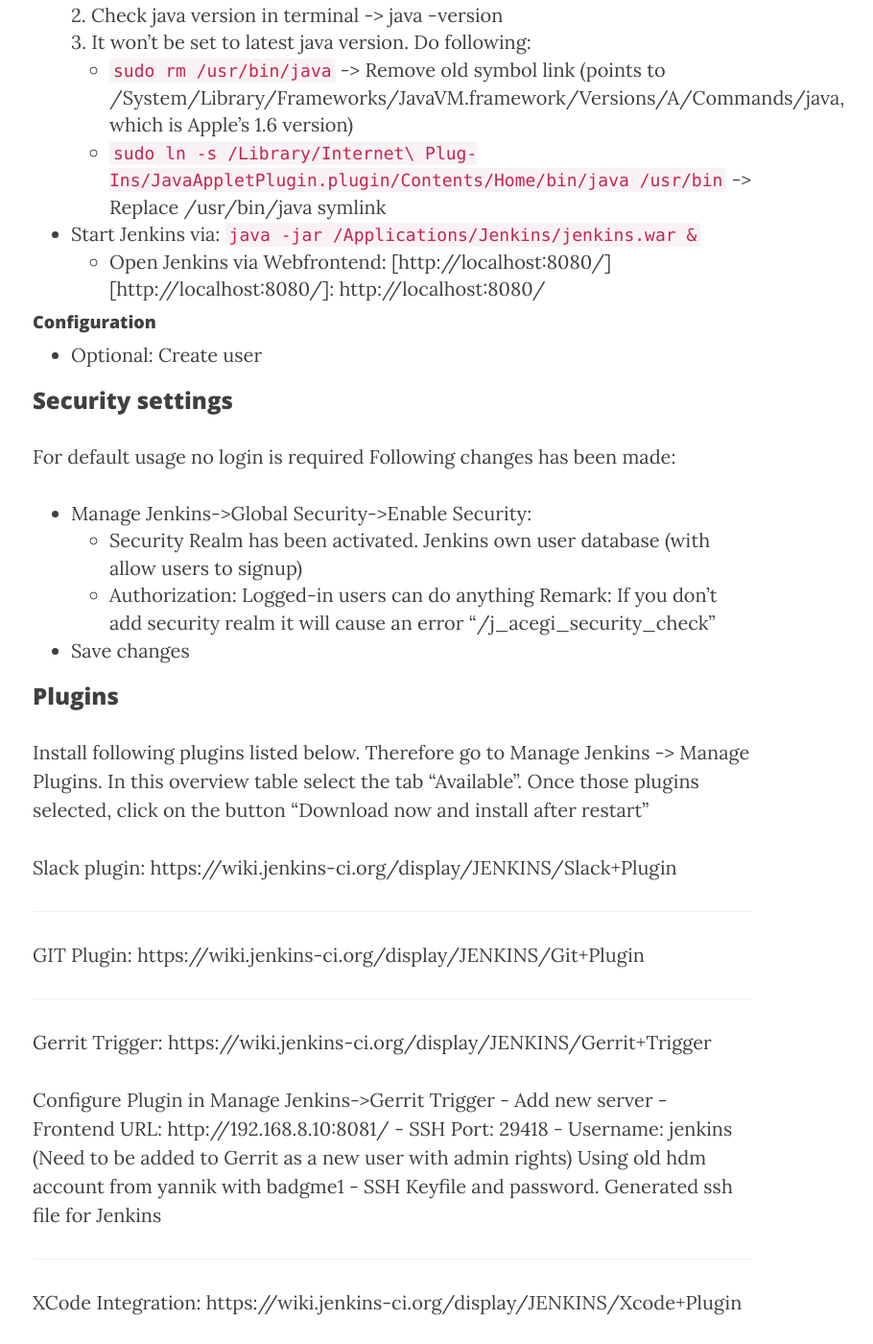
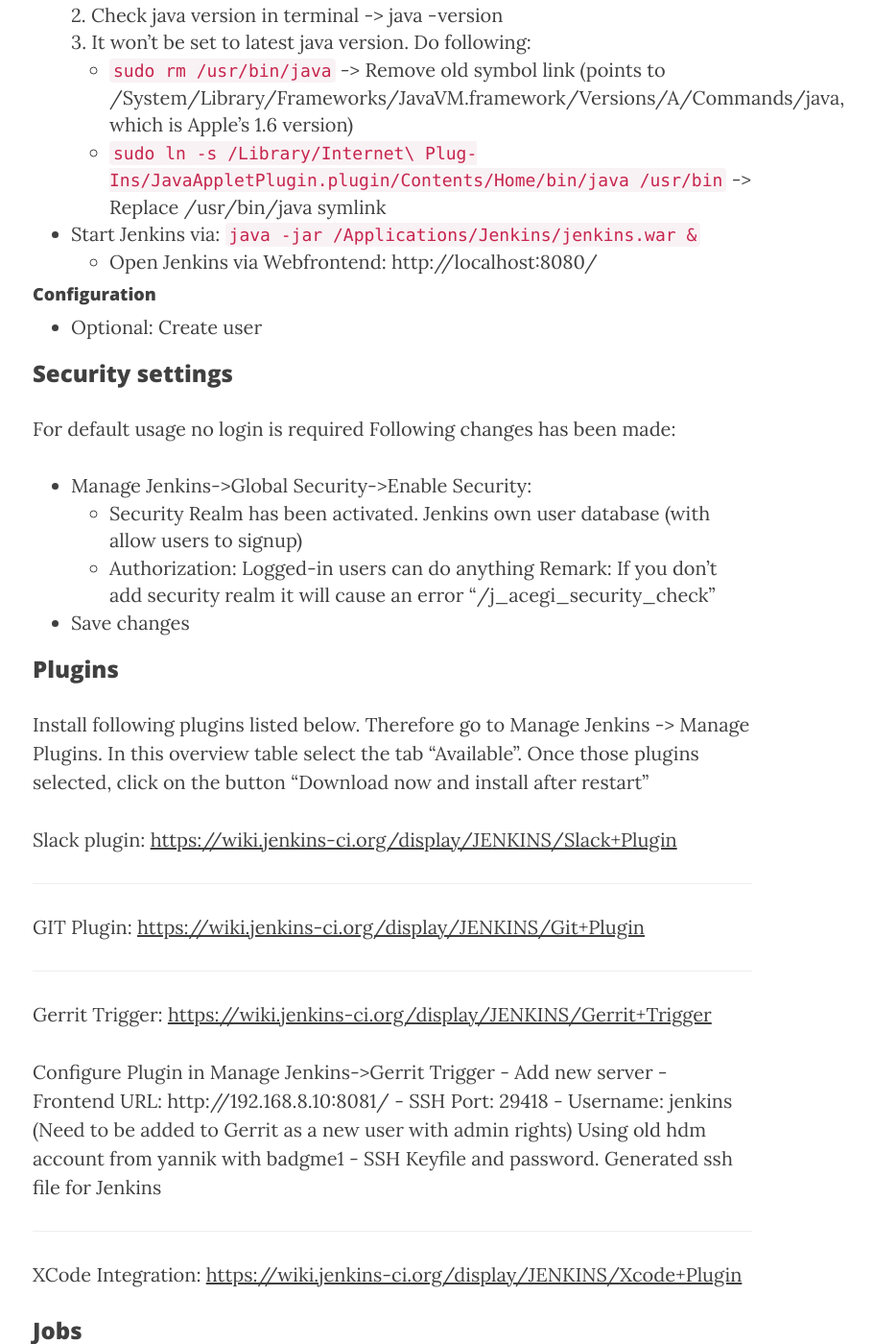
Before and after one commit to ciforios/ciforios.github.io, a Jekyll site: the page built from _posts/2015-04-24-Jenkins.markdown, in a window 1280 px wide and 1400 px high, scrolled down 780 px. Shown: the whole window at 96% size, without its empty margins (231-1141 px from the left). Built offline with Jekyll 4.4.1, drawn with Linux system fonts in a browser that asks for light colours; nearby versions of some CDN libraries; some of the changed lines change nothing that is shown.

Commit message:
modified links

````diff
--- a/_posts/2015-04-24-Jenkins.markdown
+++ b/_posts/2015-04-24-Jenkins.markdown
@@ -18,8 +18,7 @@
   * ```sudo rm /usr/bin/java``` -> Remove old symbol link (points to /System/Library/Frameworks/JavaVM.framework/Versions/A/Commands/java, which is Apple's 1.6 version)
   * ```sudo ln -s /Library/Internet\ Plug-Ins/JavaAppletPlugin.plugin/Contents/Home/bin/java /usr/bin``` -> Replace /usr/bin/java symlink
 - Start Jenkins via: ```java -jar /Applications/Jenkins/jenkins.war &```
-  * Open Jenkins via Webfrontend: [http://localhost:8080/]
-[http://localhost:8080/]: http://localhost:8080/
+  * Open Jenkins via Webfrontend: [http://localhost:8080/](http://localhost:8080/)
 
 #### Configuration
 - Optional: Create user
@@ -42,14 +41,14 @@
 Install following plugins listed below. Therefore go to Manage Jenkins -> Manage Plugins. In this overview table select the tab "Available". Once those plugins selected, click on the button "Download now and install after restart"
 
 
-Slack plugin: https://wiki.jenkins-ci.org/display/JENKINS/Slack+Plugin
+Slack plugin: [https://wiki.jenkins-ci.org/display/JENKINS/Slack+Plugin](https://wiki.jenkins-ci.org/display/JENKINS/Slack+Plugin)
 
 ***
 
-GIT Plugin: https://wiki.jenkins-ci.org/display/JENKINS/Git+Plugin
+GIT Plugin: [https://wiki.jenkins-ci.org/display/JENKINS/Git+Plugin](https://wiki.jenkins-ci.org/display/JENKINS/Git+Plugin)
 
 ***
-Gerrit Trigger: https://wiki.jenkins-ci.org/display/JENKINS/Gerrit+Trigger
+Gerrit Trigger: [https://wiki.jenkins-ci.org/display/JENKINS/Gerrit+Trigger](https://wiki.jenkins-ci.org/display/JENKINS/Gerrit+Trigger)
 
 Configure Plugin in Manage Jenkins->Gerrit Trigger
      - Add new server
@@ -60,7 +59,7 @@
      - SSH Keyfile and password. Generated ssh file for Jenkins
 
 ***
-XCode Integration: https://wiki.jenkins-ci.org/display/JENKINS/Xcode+Plugin
+XCode Integration: [https://wiki.jenkins-ci.org/display/JENKINS/Xcode+Plugin](https://wiki.jenkins-ci.org/display/JENKINS/Xcode+Plugin)
 
 
 
````
